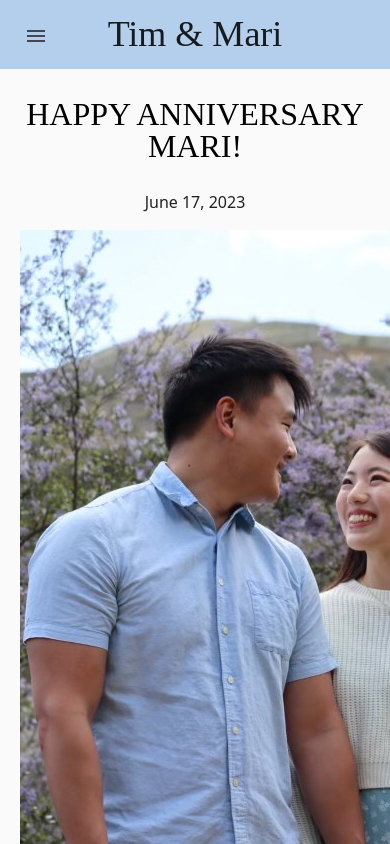
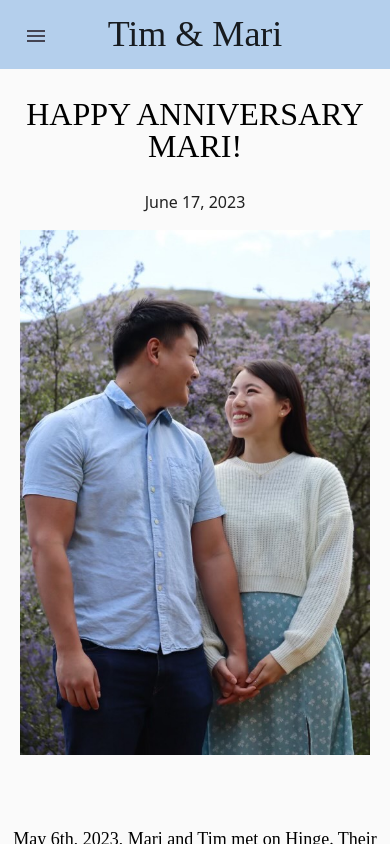
Before and after one commit to TimothyJan/TimMari, an Angular app: page /home in a window 390 px wide. Built offline with nearby package versions, Linux system fonts and the light colour scheme.

Commit message:
Home image css changed for mobile

```diff
--- a/src/app/components/home/home.component.css
+++ b/src/app/components/home/home.component.css
@@ -15,6 +15,11 @@
   text-align: center;
 }
 
+.home-item img {
+  max-width: 100%;
+  height: auto;
+}
+
 .paragraph-container {
   display: flex;
   justify-content: center;
@@ -23,7 +28,7 @@
 .paragraph-item {
   display: flex;
   align-items: center;
-  padding: 0px;
+  padding: 0px 6px;
   max-width: 550px;
   text-align: center;
   line-height: 1.75;
--- a/src/app/components/home/home.component.html
+++ b/src/app/components/home/home.component.html
@@ -4,16 +4,14 @@
   <h4 class="home-title">Happy Anniversary Mari!</h4>
   <p>June 17, 2023</p>
 
-  <div class = "home-img">
-    <img src="assets/images/Home/0.jpeg" alt="Home">
-  </div>
+  <img src="assets/images/Home/0.jpeg" alt="Home">
 </div>
 
 <div class="paragraph-container">
   <div class="paragraph-item">
     <p>
       May 6th, 2023, Mari and Tim met on Hinge. Their first date was around
-      12 hours long, it was later confirmed, Mari said Tim talked too much.
+      12 hours long, it was later confirmed Mari said Tim talked too much.
       June 17, 2023 Tim asks Mari to be his girlfriend while they were uh doing
       something and she says yes! Then Mari and Tim eat too much and
       get fat, like Tim gained 30lbs at his heaviest omg it was all her fault.
```
